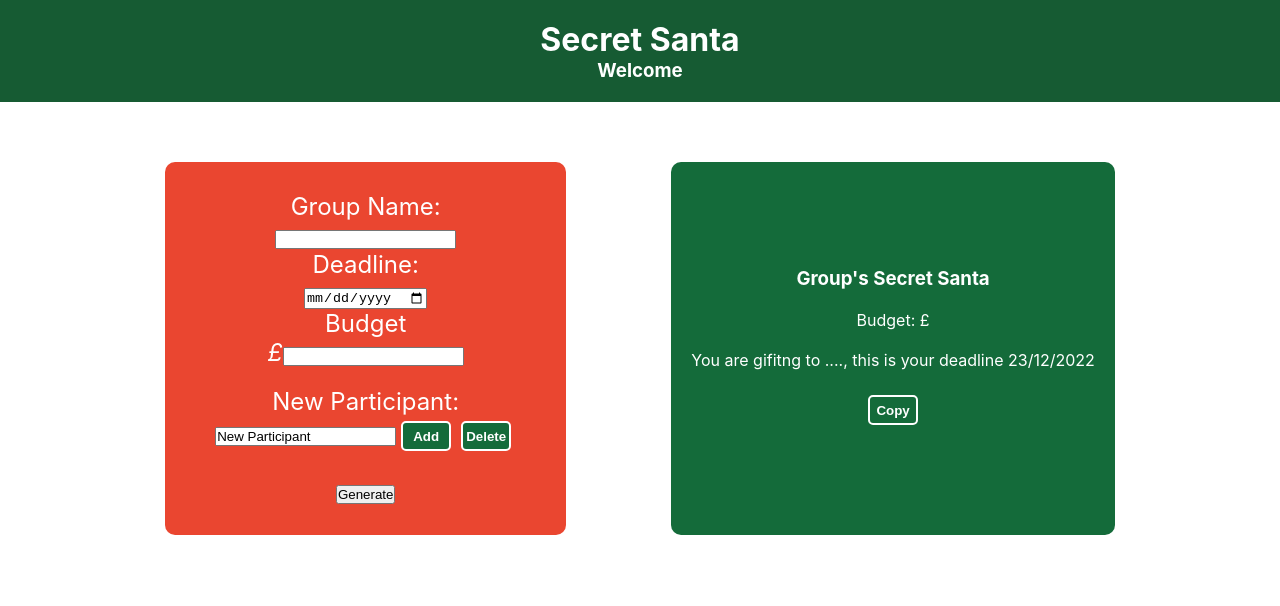
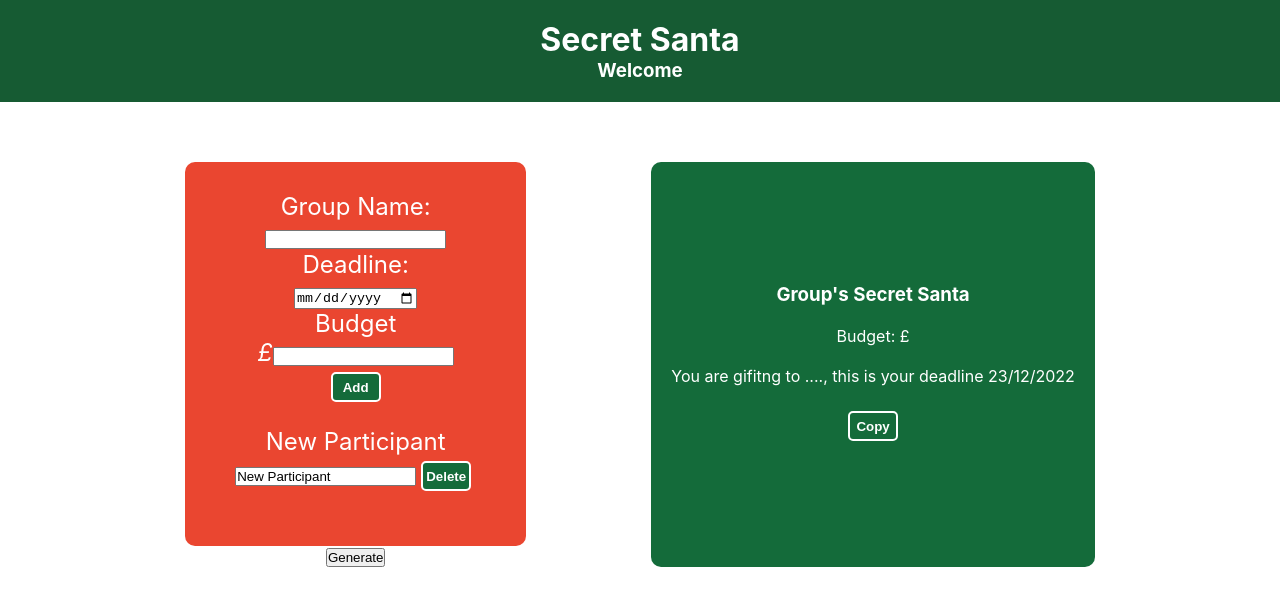
Before and after one commit to W1llB/Secret_Santa_Frontend, a React (Create React App) app in the folder secretsanta/: page / in a window 1280 px wide. Shown: the top 606 px of the page. Built offline with nearby package versions, Linux system fonts and the light colour scheme.

Commit message:
Commit, where played with some functionality

```diff
--- a/secretsanta/src/components/App/App.css
+++ b/secretsanta/src/components/App/App.css
@@ -46,7 +46,7 @@
 
 /* Participant Form Section */
 
-.participantFormSection {
+.participantDiv {
   margin: 20px;
 }
 
--- a/secretsanta/src/components/GeneralForm/generalForm.js
+++ b/secretsanta/src/components/GeneralForm/generalForm.js
@@ -4,7 +4,21 @@ import ParticipantList from "../ParticipantList/participantList";
 
 function GeneralForm({handleChange}) {
 
+    const [count, setCount] = useState(1);
+    // const [countArray, setCountArray] = useState([1]);
+
+
+
+    function addMemberClick() {
+        setCount( count + 1 );
+        console.log(count);
+        // let newArray = [...countArray, count];
+        // setCountArray(countArray);
+    }
+
     return (
+        <div>
+
             <form className="formContainer">
                 <label for="gname">Group Name:</label><br />
                 <input type="text" id="gname" name="gname" onChange={handleChange}/><br />
@@ -13,10 +27,23 @@ function GeneralForm({handleChange}) {
                 <input type="date" id="deadline" name="deadline" onChange={handleChange}/><br />
 
                 <label for="budget">Budget</label><br />
-            <i>£</i><input type="number" id="budget" name="budget" onChange={handleChange}/>
-            <ParticipantList></ParticipantList>
+                <i>£</i><input type="number" id="budget" name="budget" onChange={handleChange}/><br />
+
+
+                <button className="participantFormButtons" onClick={addMemberClick}>Add</button>
+                <div className="listContainer">
+                    {Array.from(Array(count)).map((c, index) => {
+                        return (
+                            <ParticipantList key={c} name={index}></ParticipantList>
+                            )
+                        })
+                    }
+                </div>
+            </form>
+
             <button className="generateButton">Generate</button>
-        </form>
+
+        </div>
     )
 }
 
--- a/secretsanta/src/components/ParticipantList/participantList.js
+++ b/secretsanta/src/components/ParticipantList/participantList.js
@@ -1,14 +1,15 @@
 import React from "react";
+import { useState } from "react";
 
-function ParticipantList() {
+
+function ParticipantList({key, name}) {
 
     return (
-        <form className="participantFormSection">
-            <label for="participantName">New Participant:</label><br />
-            <input type="text" id="participantName" name="participantName" value="New Participant"/>
-            <button className="participantFormButtons">Add</button>
+        <div className="participantDiv" key={key}>
+            <label for="participantName">New Participant</label><br />
+            <input type="text" id="participantName" name={name} defaultValue="New Participant"/>
             <button className="participantFormButtons">Delete</button>
-        </form>
+        </div>
     )
 }
 
```
Lines whose indentation alone changed are shown as unchanged.
